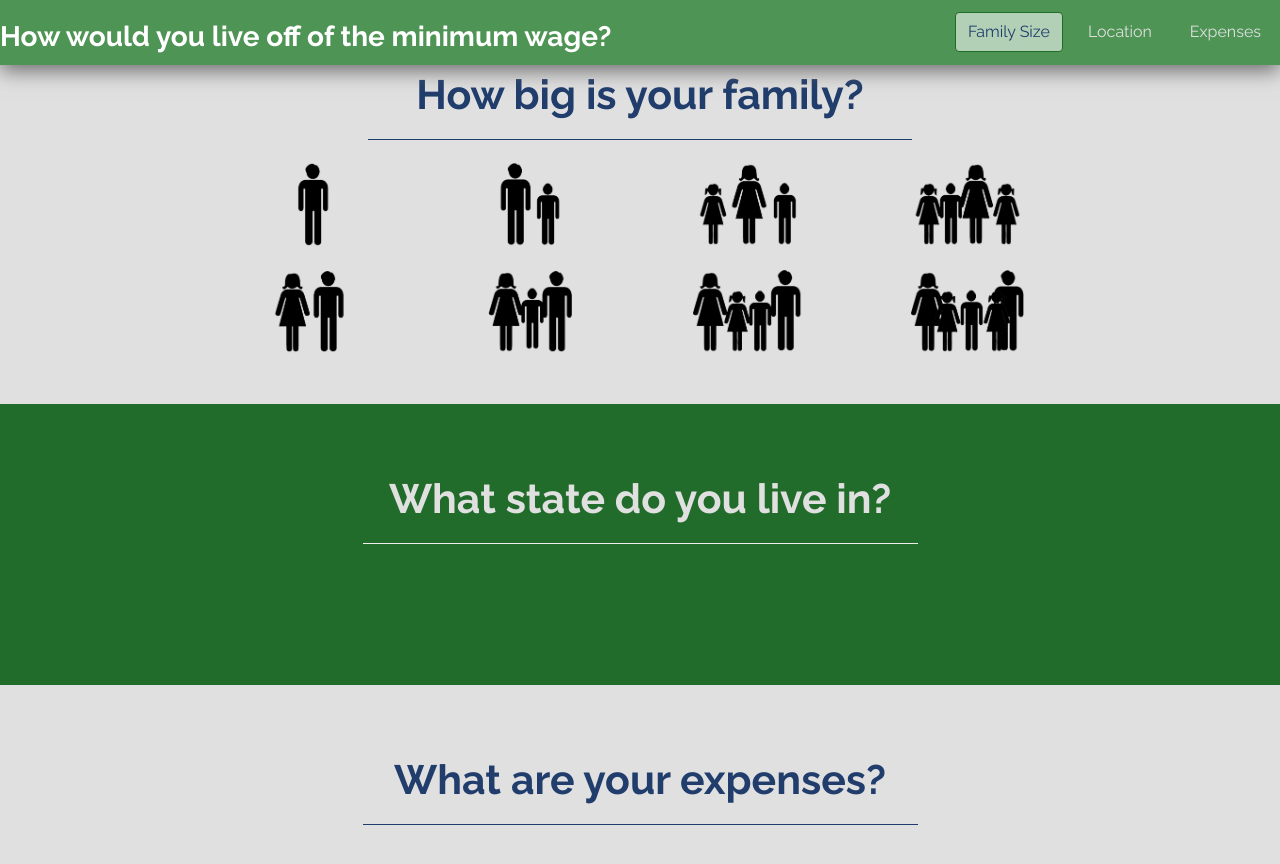
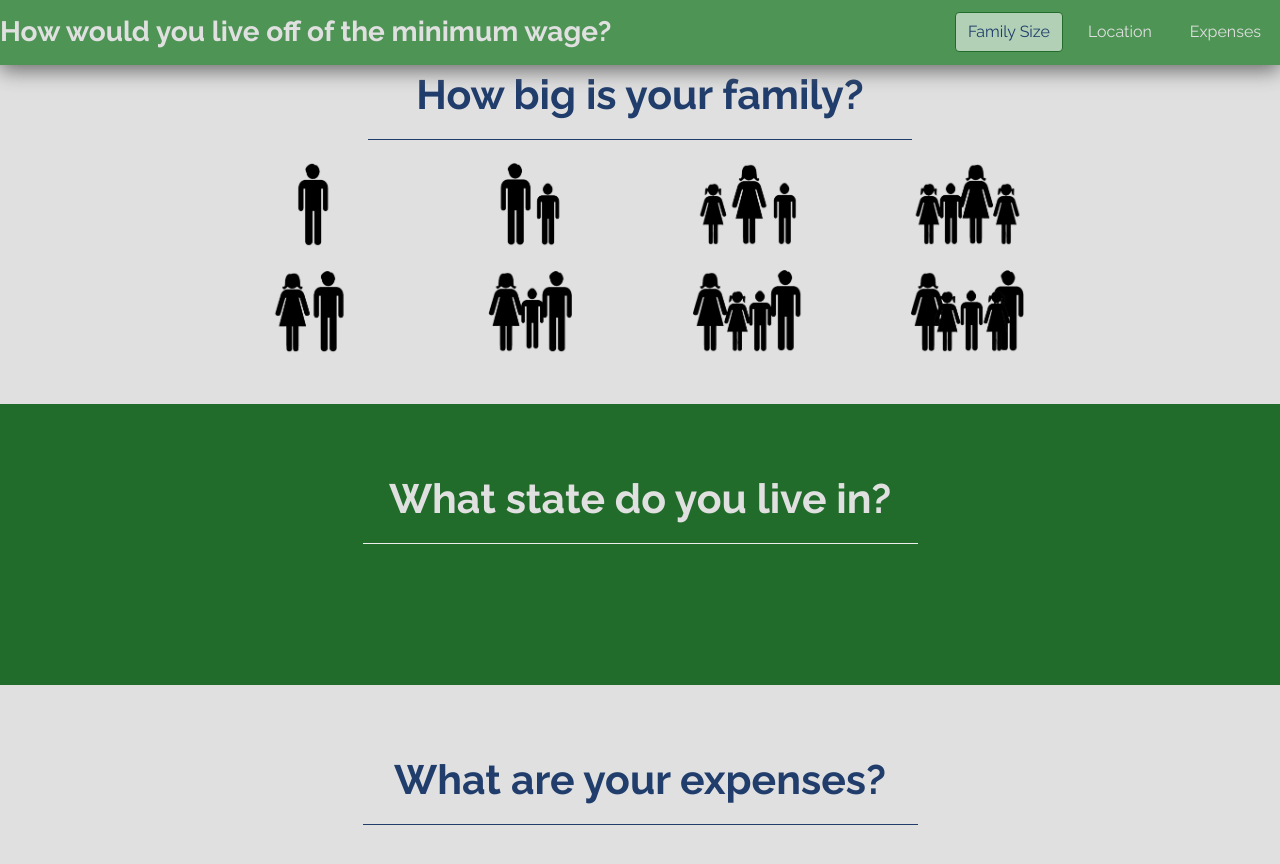
Before and after one commit to ashirazi3/minimum-wage, a plain HTML site: page Minimum Wage/index.html in a window 1280 px wide. Drawn offline with Linux system fonts and the light colour scheme.

Commit message:
fixed some css bugs

```diff
--- a/Minimum Wage/includes/css/styles.css
+++ b/Minimum Wage/includes/css/styles.css
@@ -80,9 +80,9 @@ To Do:
    	background: #4E9455;
    }
 
-   .navbar-header>.h3{
-      color: #4E9455;
-      margin-top: 20px;
+   .navbar-header>h3{
+      color: #E0E0E0 !important;
+      margin-top: 17px;
    }
 
    /*text color*/
```
